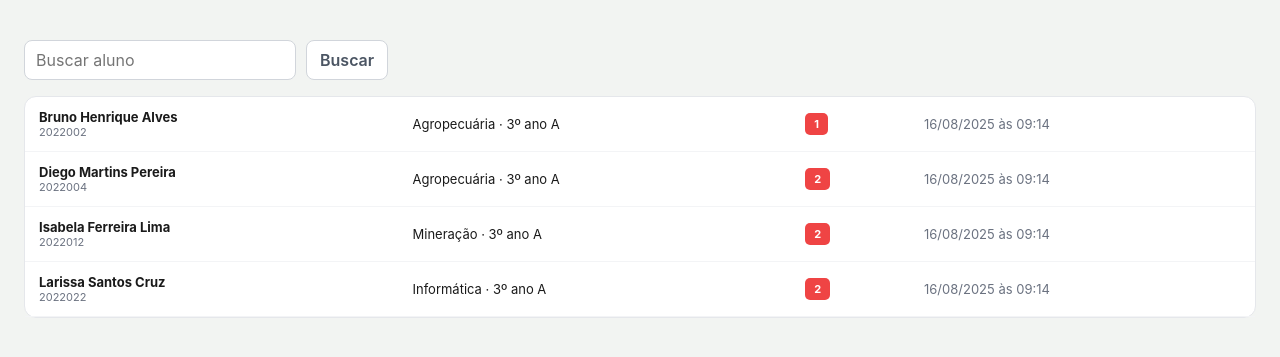
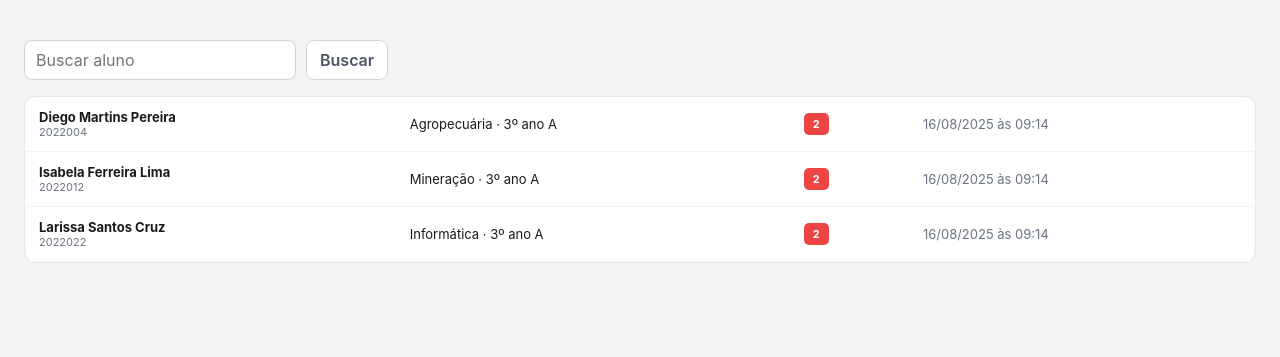
Before and after one commit to emyszc/controle-academico, a Django app: page /biblioteca/ in a window 1280 px wide. Shown: the part 56-413 px from the top of the page. Run offline with Django 5.2, Linux system fonts and the light colour scheme.

Commit message:
Tirando coisas desnessárias

```diff
--- a/src/templates/biblioteca/index.html
+++ b/src/templates/biblioteca/index.html
@@ -30,14 +30,7 @@
                 <table class="table">
 
                     <tbody>
-                        <tr>
-                            <td><b>Bruno Henrique Alves</b>
-                                <div class="tiny muted">2022002</div>
-                            </td>
-                            <td>Agropecuária · 3º ano A</td>
-                            <td><span class="badge incompleto">1</span></td>
-                            <td class="tiny muted">16/08/2025 às 09:14</td>
-                        </tr>
+
                         <tr>
                             <td><b>Diego Martins Pereira</b>
                                 <div class="tiny muted">2022004</div>
```
